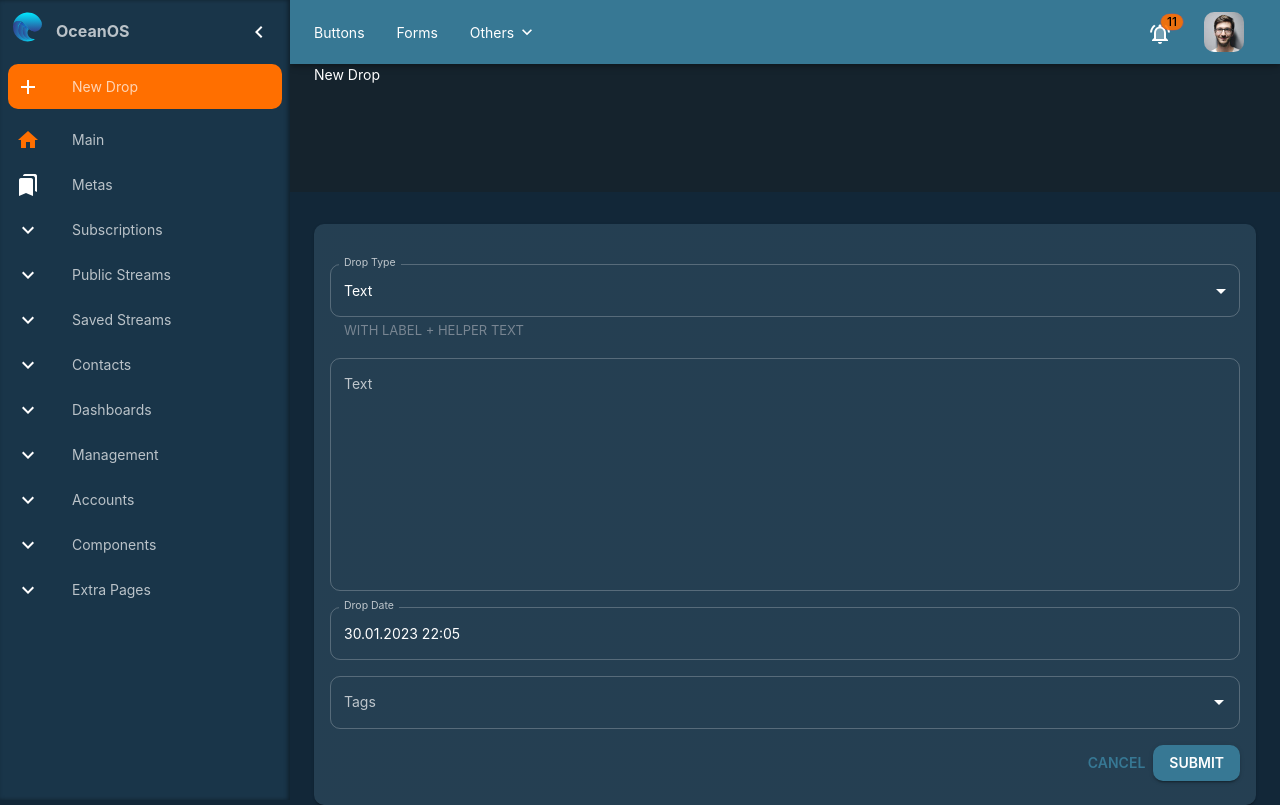
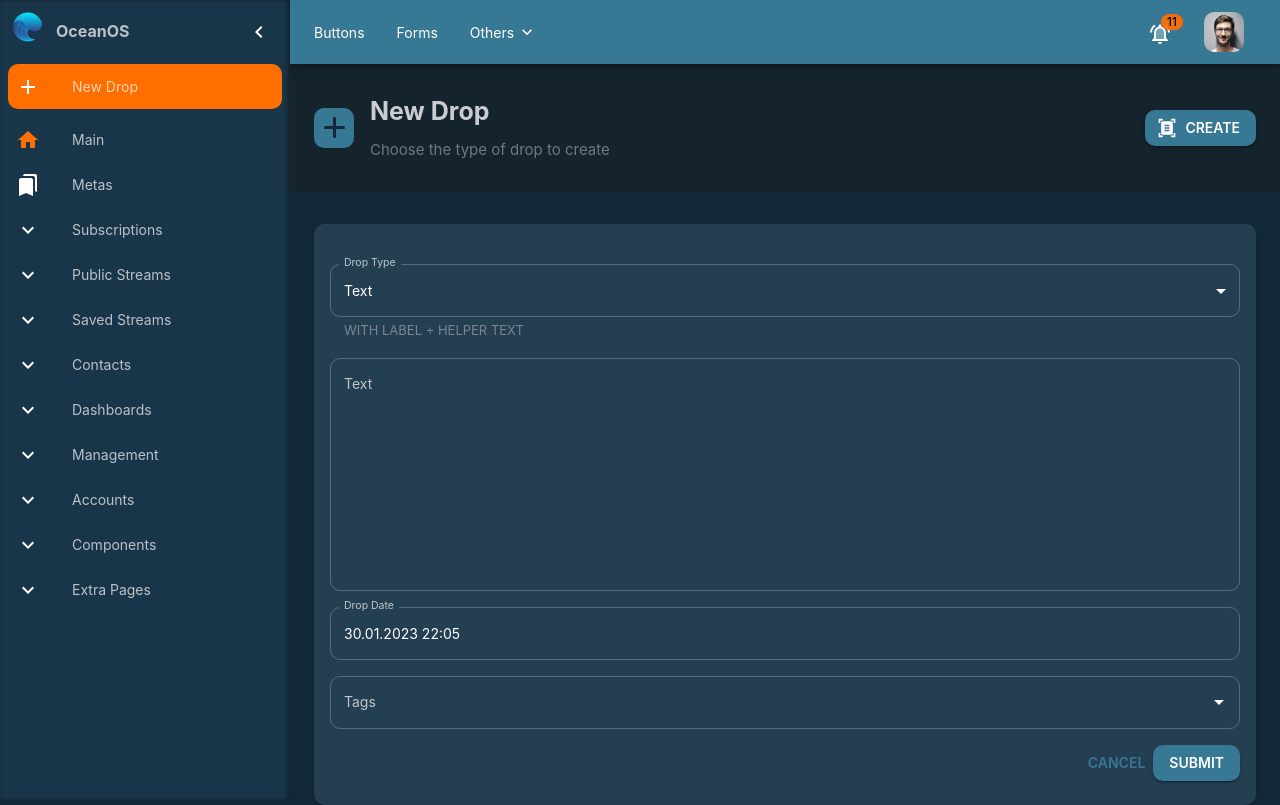
Before and after one commit to ocean-os-org/ocean-os, a React (Vite) app in the folder packages/oos-local-webui/: page /home/newdrop in a window 1280 px wide. Built offline with nearby package versions, Linux system fonts and the light colour scheme.

Commit message:
drops page styles

```diff
--- a/packages/oos-local-webui/src/components/Drop/index.tsx
+++ b/packages/oos-local-webui/src/components/Drop/index.tsx
@@ -58,15 +58,15 @@ type PolyProps<T extends ElementType, Props = {}> = PropsWithChildren<AsProps<T>
 
 const Drop = ({ drop, ...restProps }: DropProps ) => {
     const [expanded, setExpanded] = useState(false);
+    const handleExpandClick = () => {
+      setExpanded(!expanded);
+    };
 
-
-    const dropType = (v:TDrop) => v.metas.find( i => i.key == 'type')?.value || '';
+    const dropType = (v:TDrop) => v.metas.find( i => i.type == 'type')?.value || '';
 
     const isImage = dropType(drop) === 'image';
 
-    const handleExpandClick = () => {
-      setExpanded(!expanded);
-    };
+
 
     const DropType = () => {
         switch(dropType(drop)){
@@ -89,7 +89,7 @@ const Drop = ({ drop, ...restProps }: DropProps ) => {
     const Metas = () => {
       return drop.metas.map( (m,i) => {
         const meta = (m:TMeta) => {
-            switch (m.key) {
+            switch (m.type) {
                 case 'type': return <MetaType type={m.value}/>;
                 case 'label' : return <Chip size="small" label={m.value} color="secondary" icon={<LocalOfferIcon />} />
                 case 'extension': return <Chip size="small"  color="warning" label={m.value} icon={<ExtensionIcon />}/>;
--- a/packages/oos-local-webui/src/components/PageTitle/index.tsx
+++ b/packages/oos-local-webui/src/components/PageTitle/index.tsx
@@ -7,6 +7,9 @@ const PageTitleStyled = styled(Box)(
         margin-bottom: ${theme.spacing(4)};
         min-height: ${theme.header.height};
         padding-top: 64px;
+        display: flex;
+        flexDirection: row;
+        align-items: center;
 `
 );
 
--- a/packages/oos-local-webui/src/content/drops/DropForm.tsx
+++ b/packages/oos-local-webui/src/content/drops/DropForm.tsx
@@ -6,13 +6,14 @@ import DialogActions from '@mui/material/DialogActions';
 import DialogContent from '@mui/material/DialogContent';
 import DialogContentText from '@mui/material/DialogContentText';
 import DialogTitle from '@mui/material/DialogTitle';
-import { Add } from '@mui/icons-material';
+import { Add, AddAlert, DocumentScanner } from '@mui/icons-material';
 import Form from './Form';
-import { Box, Card, Container, Divider } from '@mui/material';
+import { Avatar, Box, Card, Container, Divider, Typography, useTheme } from '@mui/material';
 import PageTitle from '../../components/PageTitle';
 
 export default function NewDrop() {
   const [open, setOpen] = React.useState(false);
+  const theme = useTheme();
 
   const handleClickOpen = () => {
     setOpen(true);
@@ -25,7 +26,32 @@ export default function NewDrop() {
   return (
       <>
       <PageTitle>
-        <Box>New Drop</Box>
+      <Box
+      display="flex"
+      height='128px'
+      alignItems={{ xs: 'stretch', md: 'center' }}
+      flexDirection={{ xs: 'column', md: 'row' }}
+      justifyContent="space-between"
+    >
+      <Box display="flex" alignItems="center" >
+        <Avatar variant="rounded" sx={{ marginRight: 2, backgroundColor: theme.palette.primary.main}}>
+          <Add fontSize="large" />
+        </Avatar>
+        <Box>
+          <Typography variant="h3" component="h3" gutterBottom>
+            New Drop
+          </Typography>
+          <Typography variant="subtitle2">
+            Choose the type of drop to create
+          </Typography>
+        </Box>
+      </Box>
+      <Box mt={{ xs: 3, md: 0 }}>
+        <Button variant="contained" startIcon={<DocumentScanner />}>
+          Create
+        </Button>
+      </Box>
+    </Box>
       </PageTitle>
       <span id="back-to-top-anchor"/>
       <Container maxWidth="lg">
```
